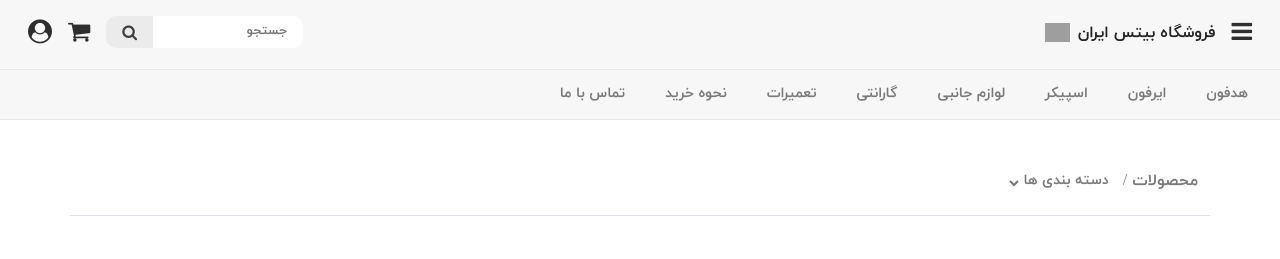
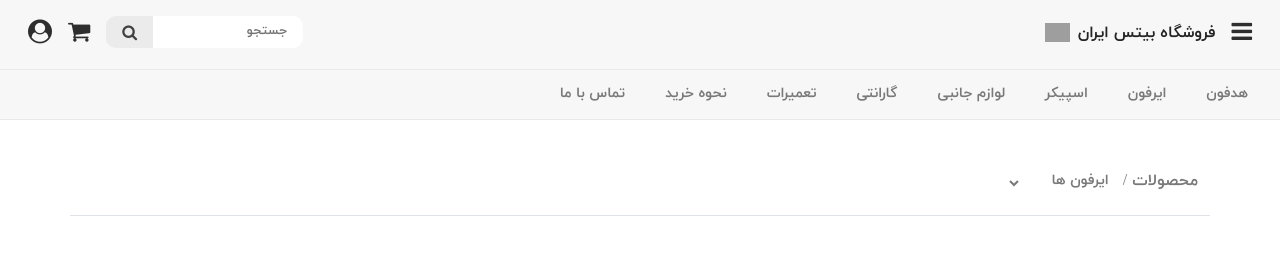
Before and after one commit to aminfvthi/Beats-Iran-Store, a React (Create React App) app: page /products/earphones in a window 1280 px wide. Shown: the top 259 px of the page. Built offline with nearby package versions, Linux system fonts and the light colour scheme; grey boxes are pictures that could not be loaded.

Commit message:
categories select in Products page debugged

```diff
--- a/src/pages/Accessories.jsx
+++ b/src/pages/Accessories.jsx
@@ -1,8 +1,15 @@
-import React from 'react'
+import React, { useEffect } from "react";
+import { useOutletContext } from "react-router-dom";
 import { ProductCard } from "../components";
 import { accessories } from "../data/dummy";
 
 const Accessories = () => {
+  const [setCategorie] = useOutletContext();
+
+  useEffect(() => {
+    setCategorie("accessories");
+  });
+
   return (
     <div className="container">
       <div className="row px-2 px-sm-0 mt-3 mt-md-5">
--- a/src/pages/Earphones.jsx
+++ b/src/pages/Earphones.jsx
@@ -1,8 +1,15 @@
-import React from 'react'
+import React, { useEffect } from "react";
+import { useOutletContext } from "react-router-dom";
 import { ProductCard } from "../components";
 import { earphones } from "../data/dummy";
 
 const Earphones = () => {
+  const [setCategorie] = useOutletContext();
+
+  useEffect(() => {
+    setCategorie("earphones");
+  });
+
   return (
     <div className="container">
       <div className="row px-2 px-sm-0 mt-3 mt-md-5">
--- a/src/pages/Headphones.jsx
+++ b/src/pages/Headphones.jsx
@@ -1,8 +1,15 @@
-import React from "react";
+import React, { useEffect } from "react";
+import { useOutletContext } from "react-router-dom";
 import { ProductCard } from "../components";
 import { headphones } from "../data/dummy";
 
 const Headphones = () => {
+  const [setCategorie] = useOutletContext();
+
+  useEffect(() => {
+    setCategorie("headphones");
+  });
+
   return (
     <div className="container">
       <div className="row px-2 px-sm-0 mt-4 mt-md-5">
--- a/src/pages/Products.jsx
+++ b/src/pages/Products.jsx
@@ -1,9 +1,15 @@
-import React from "react";
+import React, {useState} from "react";
 import { Outlet, useNavigate } from "react-router-dom";
 import "./styles/Products.css";
 
 const Products = () => {
+  const [categorie, setCategorie] = useState("categories")
   const navigate = useNavigate();
+
+  const handleClick = (route) => {
+    setCategorie(route);
+    navigate(route);
+  }
 
   return (
     <>
@@ -11,31 +17,30 @@ const Products = () => {
         <div className="row mt-5 pb-3 border-bottom font-yekan gray">
           <div className="d-flex justify-content-start align-items-center">
             <h6 className="mt-1">محصولات / </h6>
-            <select defaultValue={"categories"} className="select gray">
-              <option value={"categories"} className="d-none" disabled>
-                دسته بندی ها
-              </option>
+            <select value={categorie} className="select gray">
+              <option hidden disabled value="categories">دسته بندی ها</option>
               <option
+                className="font-yekan"
                 value={"headphones"}
-                onClick={() => navigate("headphones")}
+                onClick={() => handleClick("headphones")}
               >
                 هدفون ها
               </option>
               <option
                 value={"earphones"}
-                onClick={() => navigate("earphones")}
+                onClick={() => handleClick("earphones")}
               >
                 ایرفون ها
               </option>
               <option
                 value={"speakers"}
-                onClick={() => navigate("speakers")}
+                onClick={() => handleClick("speakers")}
               >
                 اسپیکر ها
               </option>
               <option
                 value={"accessories"}
-                onClick={() => navigate("accessories")}
+                onClick={() => handleClick("accessories")}
               >
                 لوازم جانبی
               </option>
@@ -43,7 +48,7 @@ const Products = () => {
           </div>
         </div>
       </div>
-      <Outlet />
+      <Outlet context={[setCategorie]} />
     </>
   );
 };
--- a/src/pages/Speakers.jsx
+++ b/src/pages/Speakers.jsx
@@ -1,8 +1,15 @@
-import React from 'react'
+import React, { useEffect } from "react";
+import { useOutletContext } from "react-router-dom";
 import { ProductCard } from "../components";
 import { speakers } from "../data/dummy";
 
 const Speakers = () => {
+  const [setCategorie] = useOutletContext();
+
+  useEffect(() => {
+    setCategorie("speakers");
+  });
+
   return (
     <div className="container">
       <div className="row px-2 px-sm-0 mt-3 mt-md-5">
```
